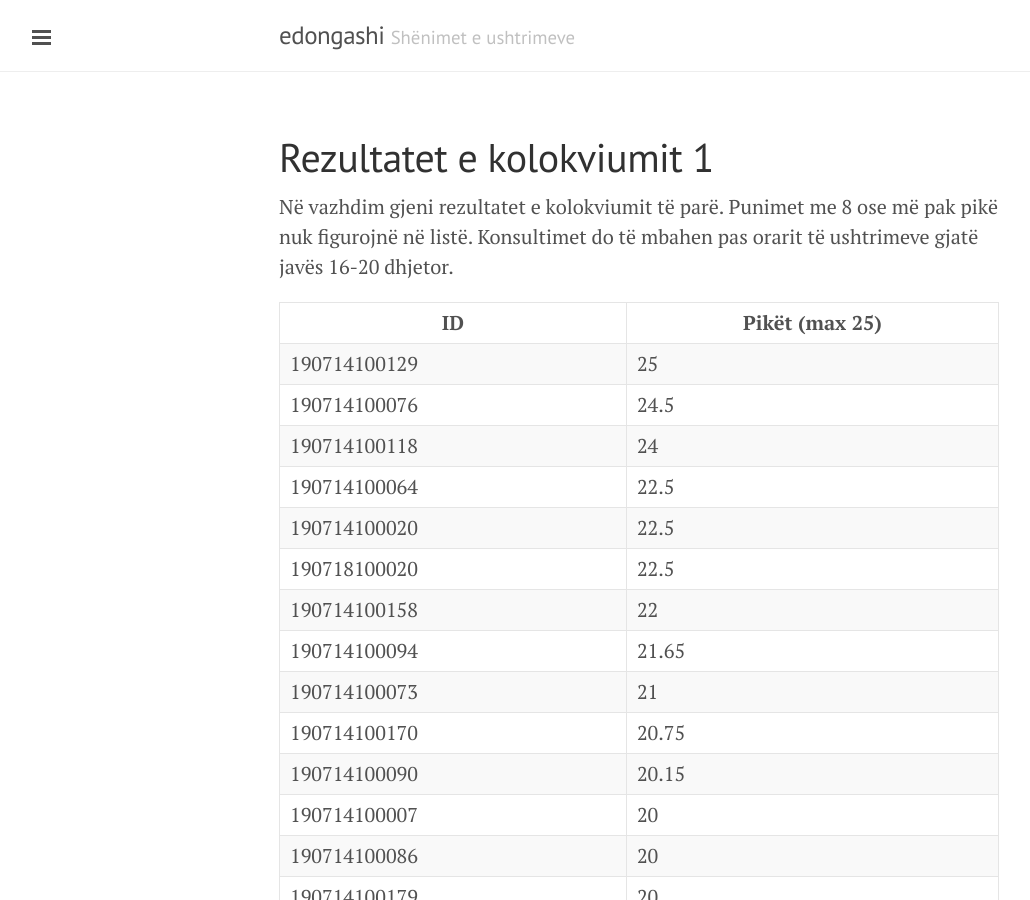
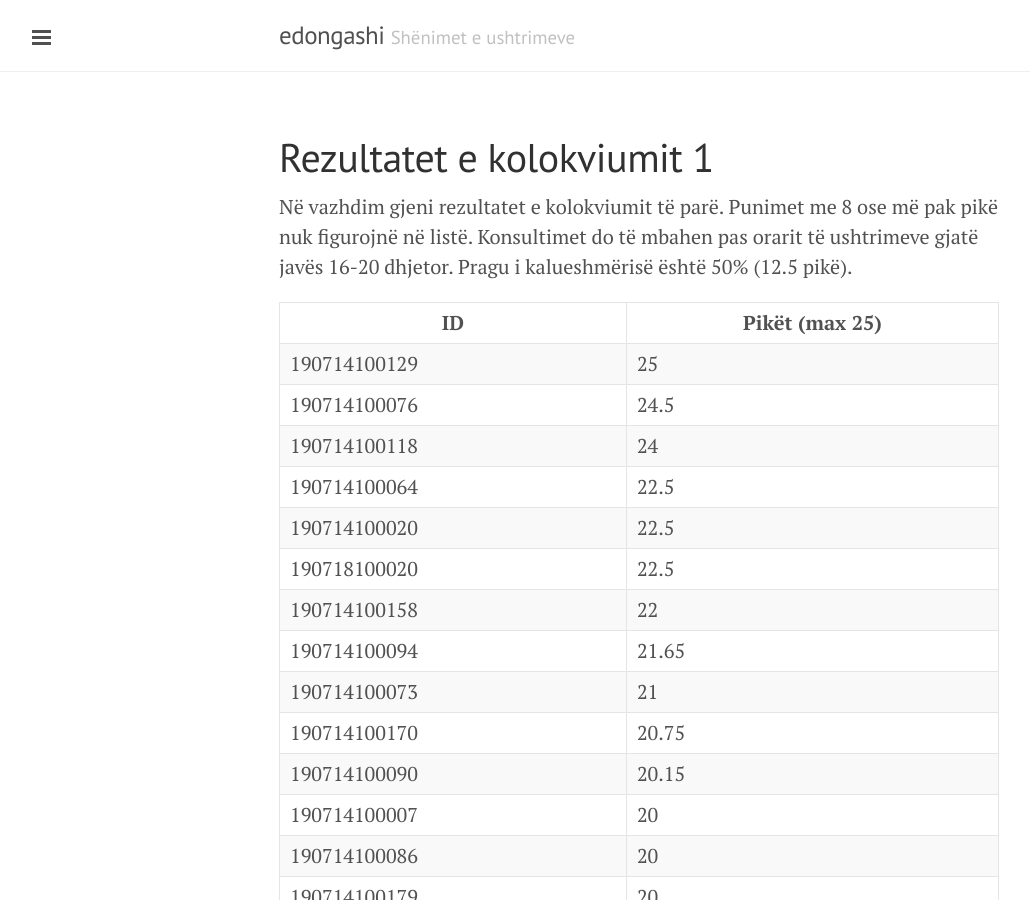
Before and after one commit to edongashi/edongashi.github.io, a Jekyll site: the page built from lendet/gjuhe-programuese/kolokviumi-1.md, in a window 1280 px wide and 900 px high. Shown: the whole window, without its empty margins (1-1031 px from the left). Built offline with Jekyll 4.4.1, drawn with Linux system fonts in a browser that asks for light colours; our own code applies the rules of GitHub Pages for plain Markdown files.

Commit message:
kalueshmeria

```diff
--- a/lendet/gjuhe-programuese/kolokviumi-1.md
+++ b/lendet/gjuhe-programuese/kolokviumi-1.md
@@ -3,6 +3,7 @@
 Në vazhdim gjeni rezultatet e kolokviumit të parë.
 Punimet me 8 ose më pak pikë nuk figurojnë në listë.
 Konsultimet do të mbahen pas orarit të ushtrimeve gjatë javës 16-20 dhjetor.
+Pragu i kalueshmërisë është 50% (12.5 pikë).
 
 | ID           | Pikët (max 25) |
 | ------------ | ----- |
```
